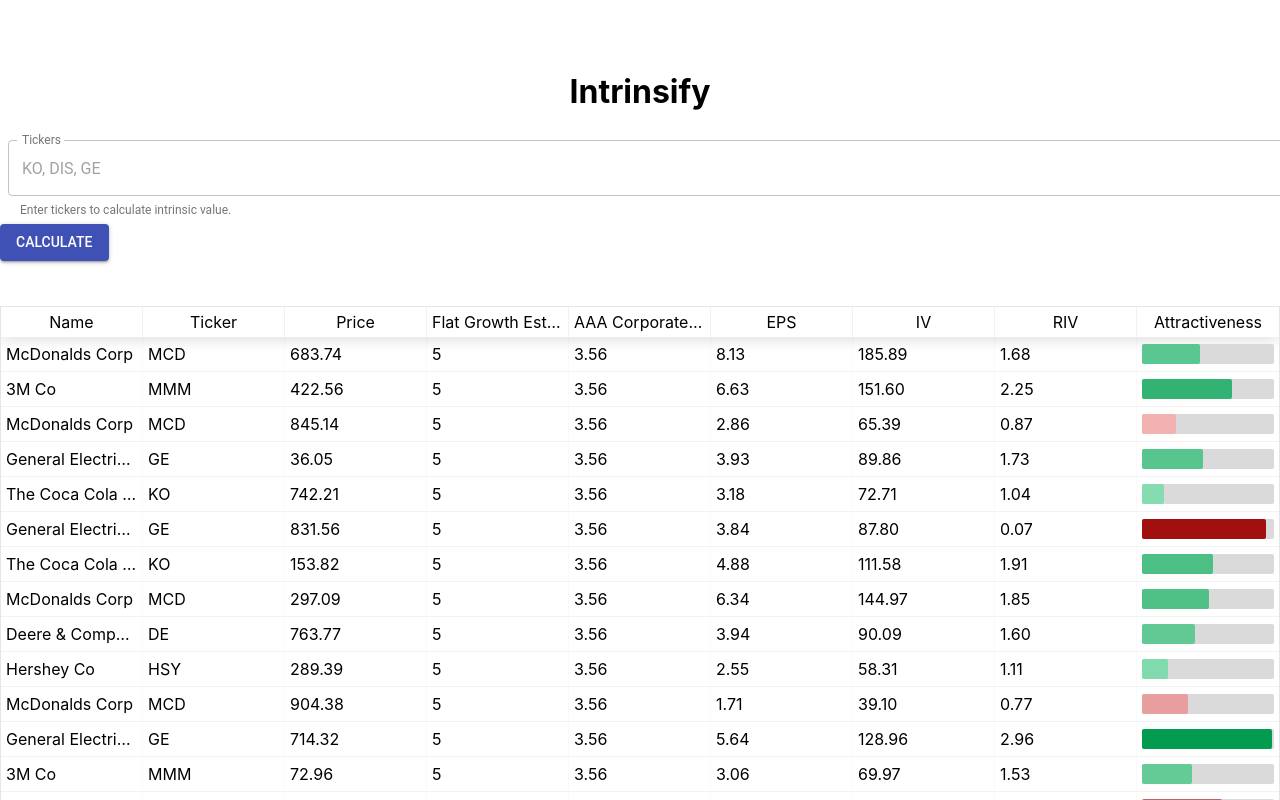
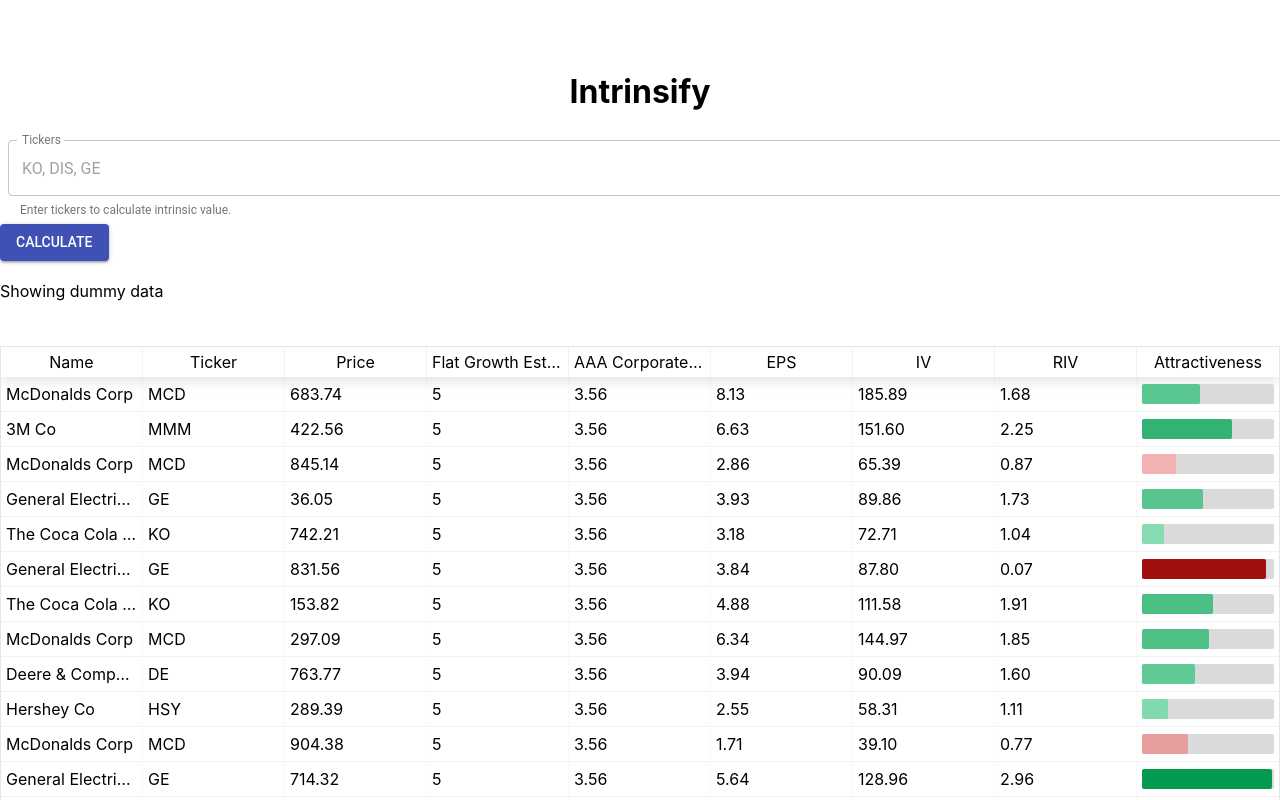
Before and after one commit to heymoose/intrinsify-react, a React (Create React App) app: page / in a window 1280 px wide. Shown: the top 800 px of the page. Built offline with nearby package versions, Linux system fonts and the light colour scheme.

Commit message:
Print statement if using dummy data to make clear

```diff
--- a/src/components/IntrinsifyTable/IntrinsifyTable.js
+++ b/src/components/IntrinsifyTable/IntrinsifyTable.js
@@ -4,15 +4,21 @@
 import reactTableStyle from 'react-table/react-table.css'
 import style from './IntrinsifyTable.module.css';
 
-const intrinsifyTable = () => {
-    const data = generateDummyStockData(25);
+const intrinsifyTable = (props) => {
+    const data = props.dummyData === true
+        ? generateDummyStockData(25)
+        : generateDummyStockData(1);
+
     const columns = generateColumns();
 
     return (
-        <ReactTable
-            className={[reactTableStyle.ReactTable, style.IntrinsifyTable].join(' ')}
-            data={data}
-            columns={columns} />
+        <>
+            <p style={{marginTop: '20px'}}>{ props.dummyData === true ? 'Showing dummy data' : null }</p>
+            <ReactTable
+                className={[reactTableStyle.ReactTable, style.IntrinsifyTable].join(' ')}
+                data={data}
+                columns={columns} />
+        </>
     );
 }
 
--- a/src/containers/IntrinsifyContainer/IntrinsifyContainer.js
+++ b/src/containers/IntrinsifyContainer/IntrinsifyContainer.js
@@ -5,6 +5,15 @@
 import IntrinsifyTable from '../../components/IntrinsifyTable/IntrinsifyTable';
 
 class IntrinsifyContainer extends Component {
+    state = {
+        tickers: ''
+    }
+
+    onTickerTextInputChange = (event) => {
+        const updatedTickers = event.target.value;
+        this.setState({ tickers: updatedTickers });
+    }
+
     render() {
         return (
             <>
@@ -20,7 +29,8 @@
                     variant='contained'
                     color='primary'
                     text='Calculate' />
-                <IntrinsifyTable />
+                <IntrinsifyTable
+                    dummyData />
             </>
         );
     }
```
